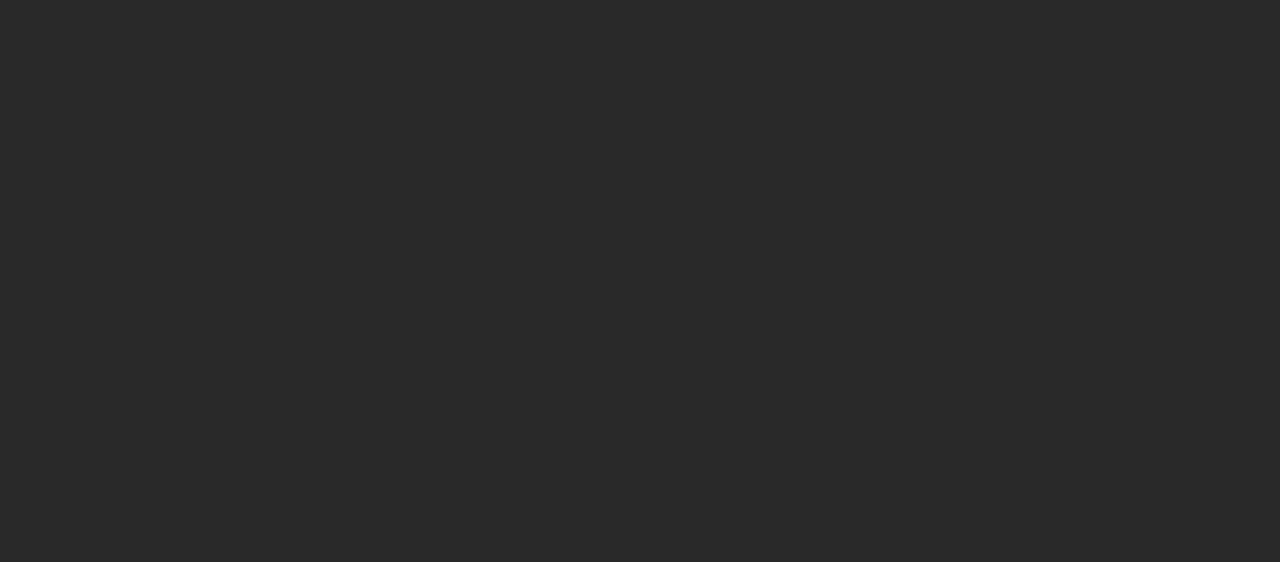
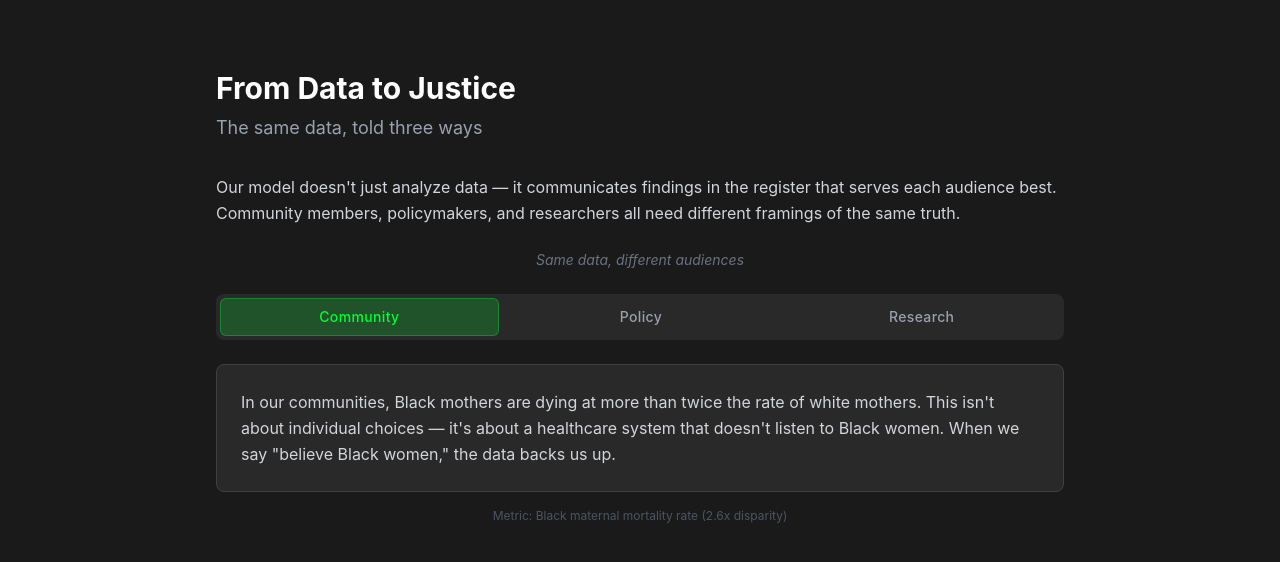
Before and after one commit to William-Hill/d4bl_ai_agent, a Next.js app in the folder ui-nextjs/: page /learn in a window 1280 px wide. Shown: the part 4471-5033 px from the top of the page. Before the commit the page ends 4445 px from the top, so only its background shows below. Built offline with nearby package versions, Linux system fonts and the light colour scheme; no server answers.

Commit message:
feat(learn): add register comparison tabs (community/policy/research)

```diff
--- a/ui-nextjs/app/learn/page.tsx
+++ b/ui-nextjs/app/learn/page.tsx
@@ -3,6 +3,7 @@ import DistillationPipeline from '@/components/learn/DistillationPipeline';
 import LoRAVisualizer from '@/components/learn/LoRAVisualizer';
 import MethodologyWheel from '@/components/learn/MethodologyWheel';
 import QuantizationSlider from '@/components/learn/QuantizationSlider';
+import RegisterComparison from '@/components/learn/RegisterComparison';
 
 export const metadata = {
   title: 'Learn — Building AI That Centers Community | D4BL',
@@ -144,6 +145,19 @@ export default function LearnPage() {
         </p>
         <MethodologyWheel />
       </ConceptSection>
+
+      {/* Section: From Data to Justice */}
+      <ConceptSection
+        title="From Data to Justice"
+        subtitle="The same data, told three ways"
+      >
+        <p className="mb-6">
+          Our model doesn&apos;t just analyze data — it communicates findings in the
+          register that serves each audience best. Community members, policymakers,
+          and researchers all need different framings of the same truth.
+        </p>
+        <RegisterComparison />
+      </ConceptSection>
     </main>
   );
 }
--- /dev/null
+++ b/ui-nextjs/components/learn/RegisterComparison.tsx
@@ -0,0 +1,74 @@
+'use client';
+
+import { useState } from 'react';
+
+type Register = 'community' | 'policy' | 'research';
+
+const REGISTERS: { key: Register; label: string; content: string }[] = [
+  {
+    key: 'community',
+    label: 'Community',
+    content:
+      'In our communities, Black mothers are dying at more than twice the rate of white mothers. This isn\'t about individual choices — it\'s about a healthcare system that doesn\'t listen to Black women. When we say "believe Black women," the data backs us up.',
+  },
+  {
+    key: 'policy',
+    label: 'Policy',
+    content:
+      'The Black maternal mortality rate (55.3 per 100,000 live births) is 2.6 times the white rate (21.3 per 100,000). This disparity persists after controlling for income, education, and insurance status, indicating systemic factors. The Momnibus Act (H.R. 959) addresses several contributing factors including implicit bias training and postpartum Medicaid extension.',
+  },
+  {
+    key: 'research',
+    label: 'Research',
+    content:
+      'Racial disparities in maternal mortality (RR = 2.6, 95% CI: 2.3\u20132.9) remain statistically significant after adjustment for socioeconomic confounders (aOR = 2.1, p < 0.001). Weathering theory (Geronimus, 1992) and allostatic load frameworks suggest cumulative physiological stress from structural racism as a primary mechanism. Sample limitations include underreporting in rural counties and inconsistent race/ethnicity classification across vital records systems.',
+  },
+];
+
+export default function RegisterComparison() {
+  const [active, setActive] = useState<Register>('community');
+  const current = REGISTERS.find((r) => r.key === active)!;
+
+  return (
+    <div>
+      {/* Banner */}
+      <p className="text-center text-sm text-gray-500 mb-6 italic">
+        Same data, different audiences
+      </p>
+
+      {/* Tabs */}
+      <div className="flex gap-1 mb-6 bg-[#292929] rounded-lg p-1" role="tablist">
+        {REGISTERS.map((reg) => (
+          <button
+            key={reg.key}
+            role="tab"
+            aria-selected={active === reg.key}
+            aria-controls={`tabpanel-${reg.key}`}
+            onClick={() => setActive(reg.key)}
+            className={`flex-1 px-4 py-2 rounded-md text-sm font-medium transition-all duration-200 ${
+              active === reg.key
+                ? 'bg-[#00ff32]/20 text-[#00ff32] border border-[#00ff32]/30'
+                : 'text-gray-400 hover:text-white'
+            }`}
+          >
+            {reg.label}
+          </button>
+        ))}
+      </div>
+
+      {/* Content panel */}
+      <div
+        id={`tabpanel-${active}`}
+        role="tabpanel"
+        className="bg-[#292929] border border-[#404040] rounded-lg p-6"
+      >
+        <p className="text-gray-300 leading-relaxed">{current.content}</p>
+      </div>
+
+      {/* Metric label */}
+      <p className="text-center text-xs text-gray-600 mt-4">
+        Metric: Black maternal mortality rate (2.6x disparity)
+      </p>
+    </div>
+  );
+}
```
